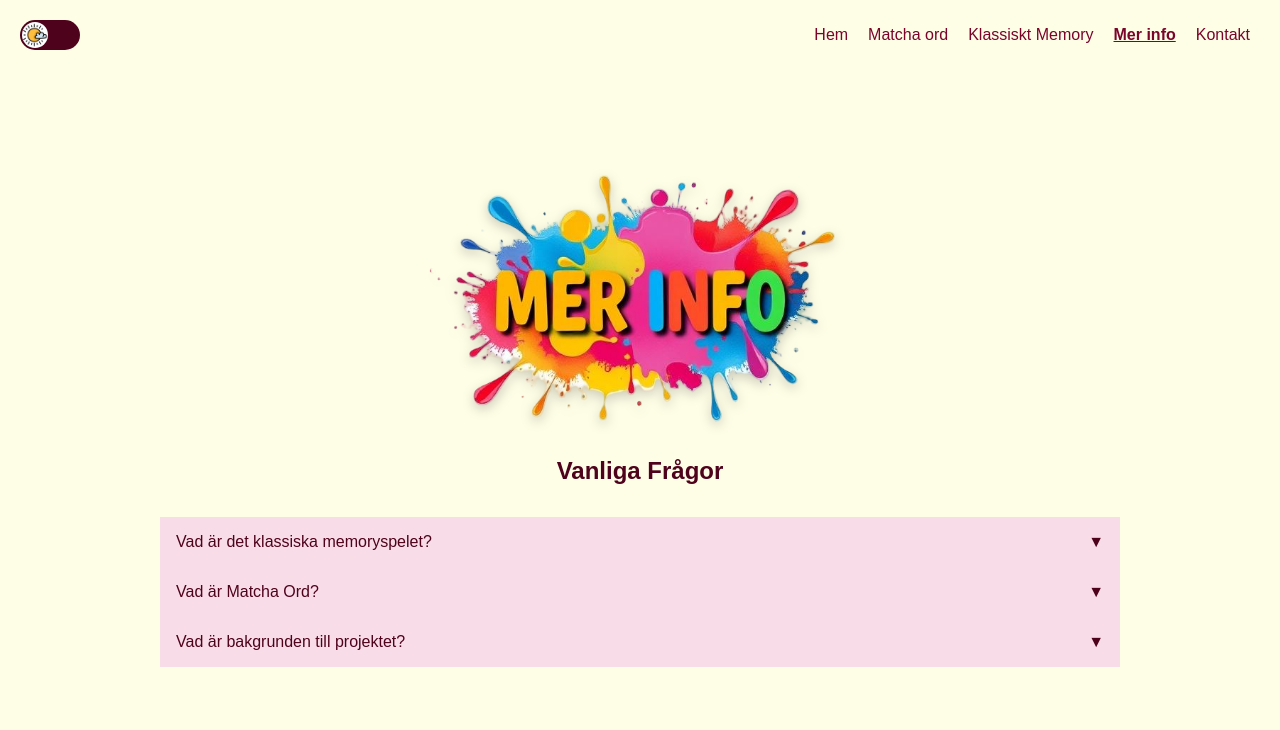
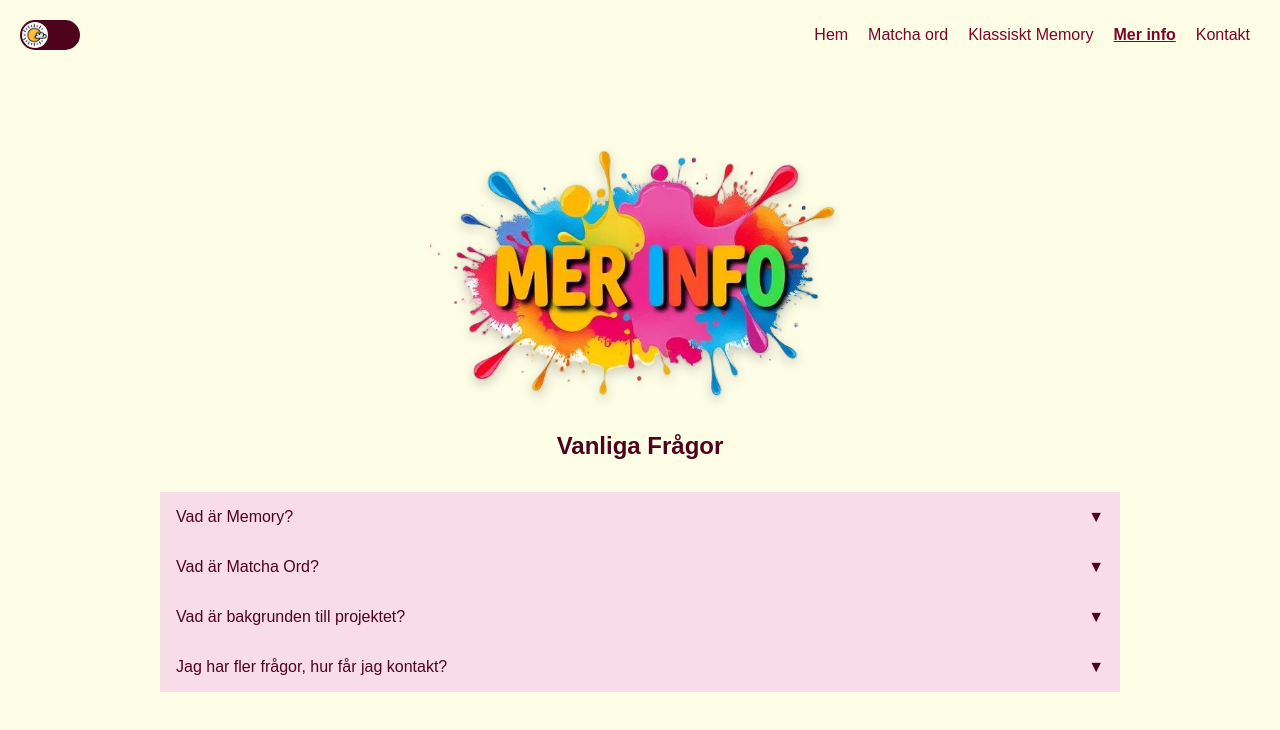
Before and after one commit to annkar73/wordmatch, a React (Vite) app: page /#/faq in a window 1280 px wide. Shown: the top 730 px of the page. Built offline with nearby package versions, Linux system fonts and the light colour scheme; no server answers.

Commit message:
update faq list

```diff
--- a/src/Components/FaqList.tsx
+++ b/src/Components/FaqList.tsx
@@ -2,7 +2,7 @@ import { FaqItem } from "./FaqItem";
 
 const faqData = [
   {
-    question: "Vad är det klassiska memoryspelet?",
+    question: "Vad är Memory?",
     answer: `Det klassiska memoryspelet är precis vad det låter som - precis som man kan spela memory med brickor på bordet läggs det här ut bildpar som man kan vända upp och matcha med varandra, under förutsättning att man kommer ihåg var de ligger. \n Man kan vända upp två kort i taget, och om de matchar varandra så ligger de kvar uppvända. Om de inte matchar vänds de tillbaka och man kan vända upp två nya brickor - eller kanske minns man var den som matchar till någon av de senaste låg? \n Spelet finns med två olika spelplaner - den mindre har 4 x 4 brickor (8 olika bilder blir 16 brickor) och det större har 6 x 6 brickor (16 olika bilder blir 36 brickor).`,
   },
   {
@@ -11,7 +11,11 @@ const faqData = [
   },
   {
     question: "Vad är bakgrunden till projektet?",
-    answer: `Jag har skapat denna sida som en del av min utbildning inom webutveckling. \n När det var dags att börja planera ett examensarbete ville jag göra något som är både roligt och lärorikt så jag funderade länge på vad jag skulle kunna hitta på. Idén till spelet kommer av att jag brukade leka liknande lekar med min son när han var yngre med avsikt att väcka hans intresse för läsning. \n När man börjar sätta ihop bokstäverna till ett ord och kan jämföra det med bilder och koppla samman dem så ser man sammanhanget, och intresset för att lära sig mer om hur de där krumelurerna kan vara ord väcks. Att lära sig genom att spela ett spel gör det till en lek, och kunskapen och förståelsen för bokstäver och ord smyger sig på utan att man riktigt reflekterar över det.	\n Det klassiska memoryspelet har jag med för att det är ett roligt sätt att träna sitt minne. Och vill man inte matcha ord så är det ett bra spel att ha som avslappning och nöje.`,
+    answer: `Jag har skapat denna sida som en del av min utbildning inom webutveckling på Medieinstitutet. \n När det var dags att börja planera ett examensarbete ville jag göra något som är både roligt och lärorikt så jag funderade länge på vad jag skulle kunna hitta på. Idén till spelet kommer av att jag brukade leka liknande lekar med min son när han var yngre med avsikt att väcka hans intresse för läsning - då med papper och penna så jag ritade och skrev, och han fick dra streck mellan bild och ord. \n När man börjar sätta ihop bokstäverna till ett ord och kan jämföra det med bilder och koppla samman dem så ser man sammanhanget, och intresset för att lära sig mer om hur de där krumelurerna kan vara ord väcks. Att lära sig genom att spela ett spel gör det till en lek, och kunskapen och förståelsen för bokstäver och ord smyger sig på utan att man riktigt reflekterar över det.	\n Det klassiska memoryspelet har jag med för att det är ett roligt sätt att träna sitt minne. Och vill man inte matcha ord så är det ett bra spel att ha som avslappning och nöje.`,
+  },
+  {
+    question: "Jag har fler frågor, hur får jag kontakt?",
+    answer: `Via menyn kan du komma till en kontaktsida, där finns ett formulär att fylla i så skickas det ett mail till mig med din fråga.`,
   },
 ];
 
```
